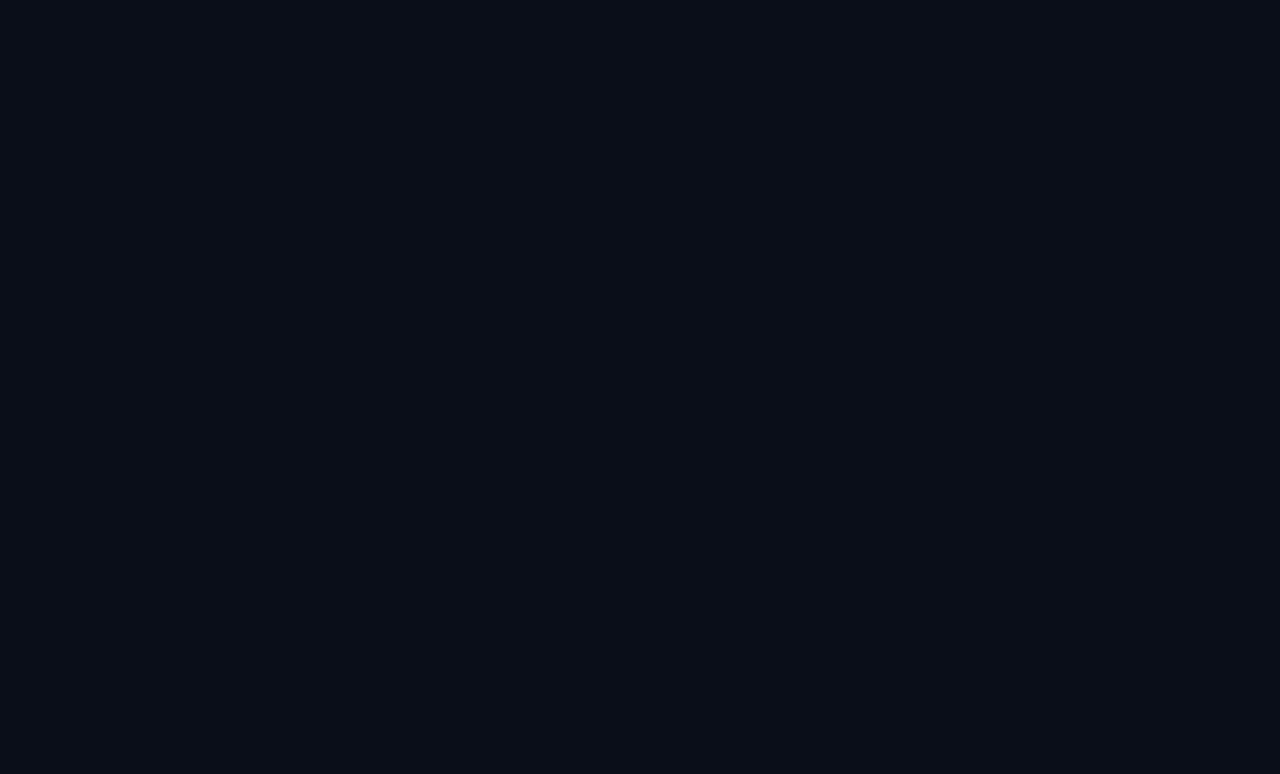
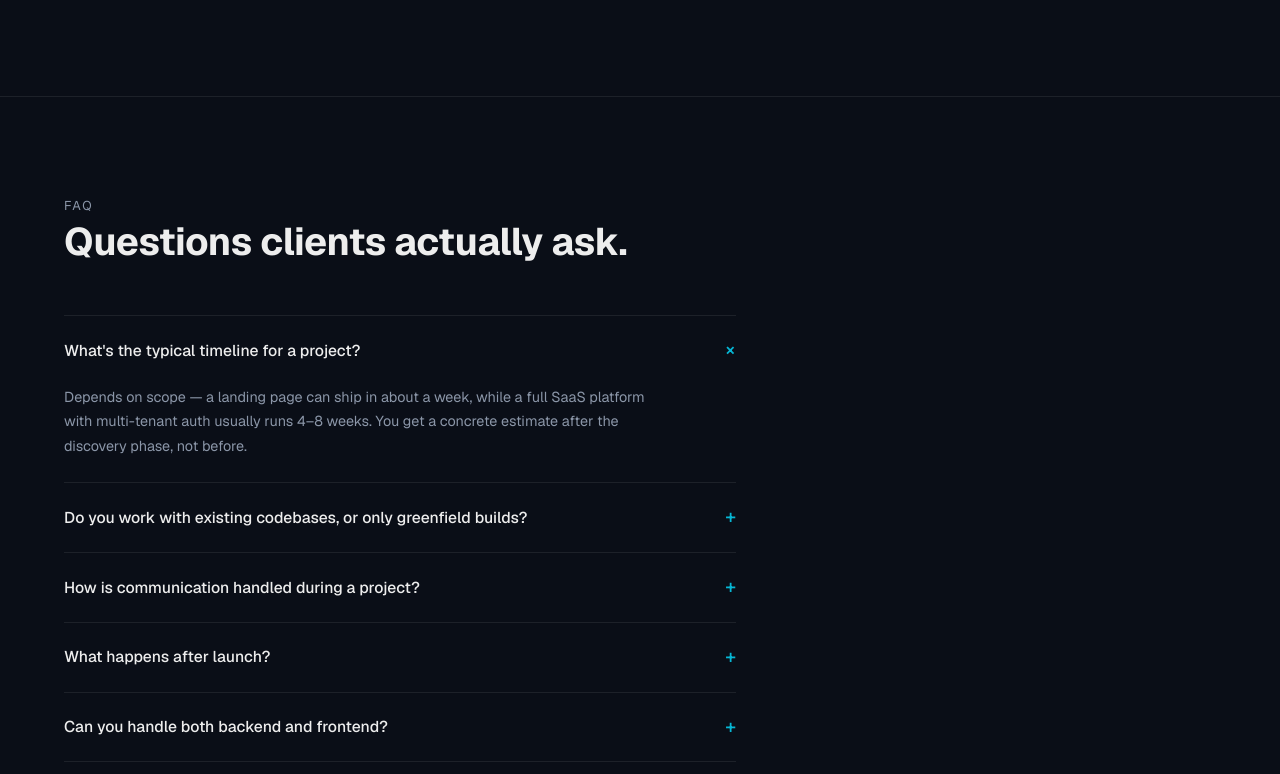
Before and after one commit to Mohamed-Shahata/apex-flow, a Next.js app: page / in a window 1280 px wide. Shown: the part 5479-6253 px from the top of the page. Before the commit the page ends 5575 px from the top, so only its background shows below. Built offline with nearby package versions, Linux system fonts and the light colour scheme.

Commit message:
feat(faq): add interactive FAQ accordion section
- add FAQ.tsx with 5 client questions, expand/collapse state
- wire FAQ into homepage after WhyUs
- add faq accordion styles in globals.css

```diff
--- a/app/globals.css
+++ b/app/globals.css
@@ -629,3 +629,56 @@ body {
   line-height: 1.6;
   color: var(--slate);
 }
+
+/* ---------- FAQ ---------- */
+
+.faq {
+  padding: 6rem 1.5rem;
+  border-top: 1px solid var(--glass-border);
+}
+
+.faq-list {
+  display: flex;
+  flex-direction: column;
+  max-width: 42rem;
+}
+
+.faq-item {
+  border-top: 1px solid var(--glass-border);
+}
+
+.faq-item:last-child {
+  border-bottom: 1px solid var(--glass-border);
+}
+
+.faq-question {
+  width: 100%;
+  display: flex;
+  align-items: center;
+  justify-content: space-between;
+  gap: 1rem;
+  padding: 1.25rem 0;
+  text-align: left;
+  font-size: 0.98rem;
+  font-weight: 500;
+  color: var(--foreground);
+}
+
+.faq-icon {
+  font-size: 1.2rem;
+  color: var(--accent-end);
+  transition: transform 0.2s ease;
+  flex-shrink: 0;
+}
+
+.faq-icon.is-open {
+  transform: rotate(45deg);
+}
+
+.faq-answer {
+  padding: 0 0 1.5rem;
+  font-size: 0.9rem;
+  line-height: 1.7;
+  color: var(--slate);
+  max-width: 38rem;
+}
--- a/app/page.tsx
+++ b/app/page.tsx
@@ -6,6 +6,7 @@ import Process from "@/components/Process";
 import FeaturedProjects from "@/components/FeaturedProjects";
 import Testimonials from "@/components/Testimonials";
 import WhyUs from "@/components/WhyUs";
+import FAQ from "@/components/FAQ";
 
 export default function Home() {
   return (
@@ -18,6 +19,7 @@ export default function Home() {
       <FeaturedProjects />
       <Testimonials />
       <WhyUs />
+      <FAQ />
     </div>
   );
 }
--- /dev/null
+++ b/components/FAQ.tsx
@@ -0,0 +1,62 @@
+"use client";
+
+import { useState } from "react";
+
+const FAQS = [
+  {
+    q: "What's the typical timeline for a project?",
+    a: "Depends on scope — a landing page can ship in about a week, while a full SaaS platform with multi-tenant auth usually runs 4–8 weeks. You get a concrete estimate after the discovery phase, not before.",
+  },
+  {
+    q: "Do you work with existing codebases, or only greenfield builds?",
+    a: "Both. Joining an existing NestJS/Next.js/Prisma codebase to extend or fix it is common work, not an exception.",
+  },
+  {
+    q: "How is communication handled during a project?",
+    a: "Direct — you talk to the person writing the code, with regular, specific updates instead of vague status pings.",
+  },
+  {
+    q: "What happens after launch?",
+    a: "Support continues post-deploy: bug fixes, monitoring, and iteration as real usage surfaces new needs.",
+  },
+  {
+    q: "Can you handle both backend and frontend?",
+    a: "Yes — backend is the core focus, but the same person can own the Next.js frontend so nothing is lost in handoff.",
+  },
+];
+
+export default function FAQ() {
+  const [open, setOpen] = useState<number | null>(0);
+
+  return (
+    <section className="faq" id="faq">
+      <div className="services-inner">
+        <div className="about-head">
+          <span className="section-eyebrow">FAQ</span>
+          <h2 className="section-title">Questions clients actually ask.</h2>
+        </div>
+
+        <div className="faq-list">
+          {FAQS.map((item, i) => {
+            const isOpen = open === i;
+            return (
+              <div className="faq-item" key={item.q}>
+                <button
+                  className="faq-question"
+                  aria-expanded={isOpen}
+                  onClick={() => setOpen(isOpen ? null : i)}
+                >
+                  <span>{item.q}</span>
+                  <span className={`faq-icon ${isOpen ? "is-open" : ""}`}>
+                    +
+                  </span>
+                </button>
+                {isOpen && <p className="faq-answer">{item.a}</p>}
+              </div>
+            );
+          })}
+        </div>
+      </div>
+    </section>
+  );
+}
```
Also changed, not shown: 1 other file (tests, documents, lock files or other folders).
